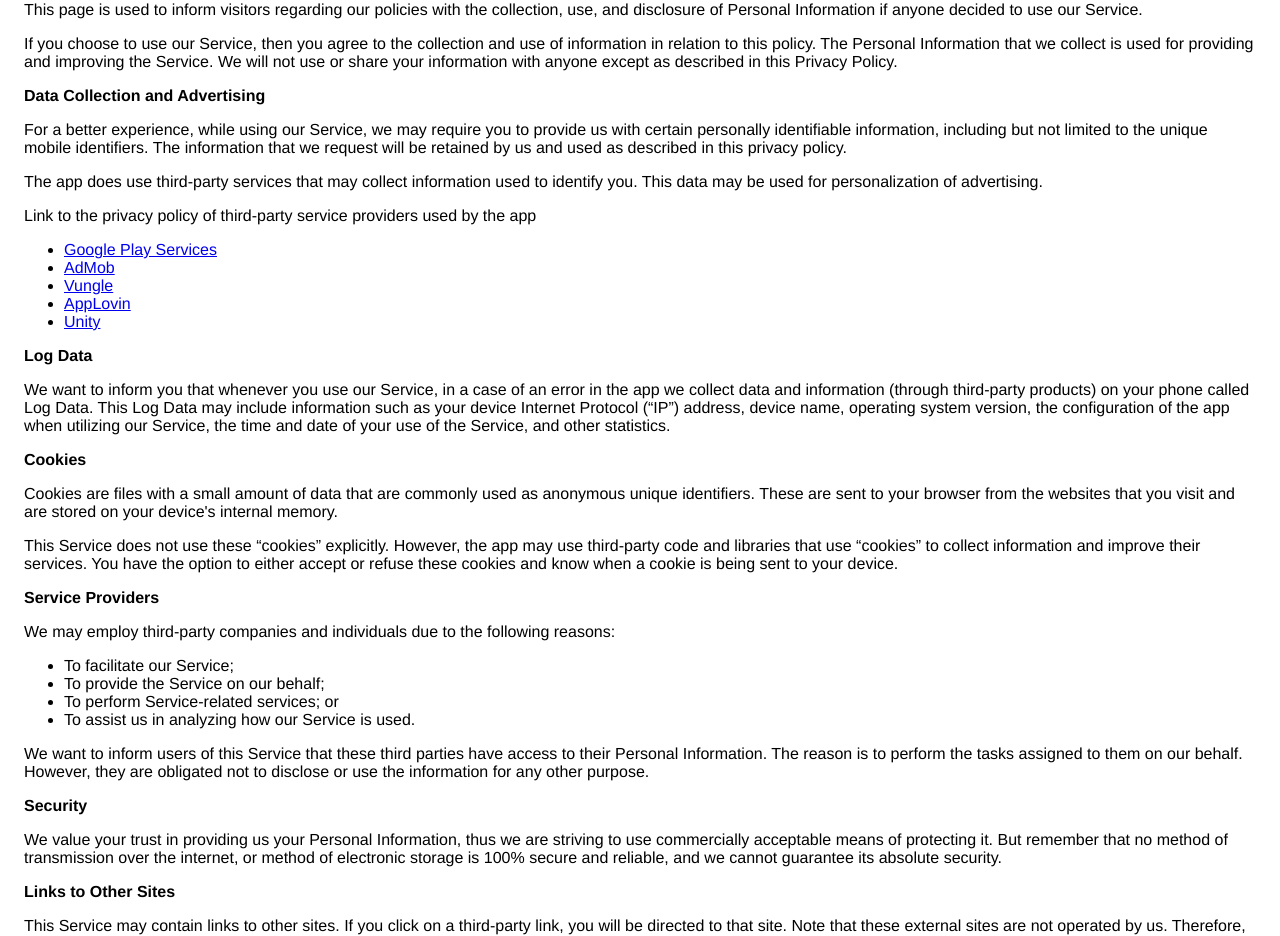
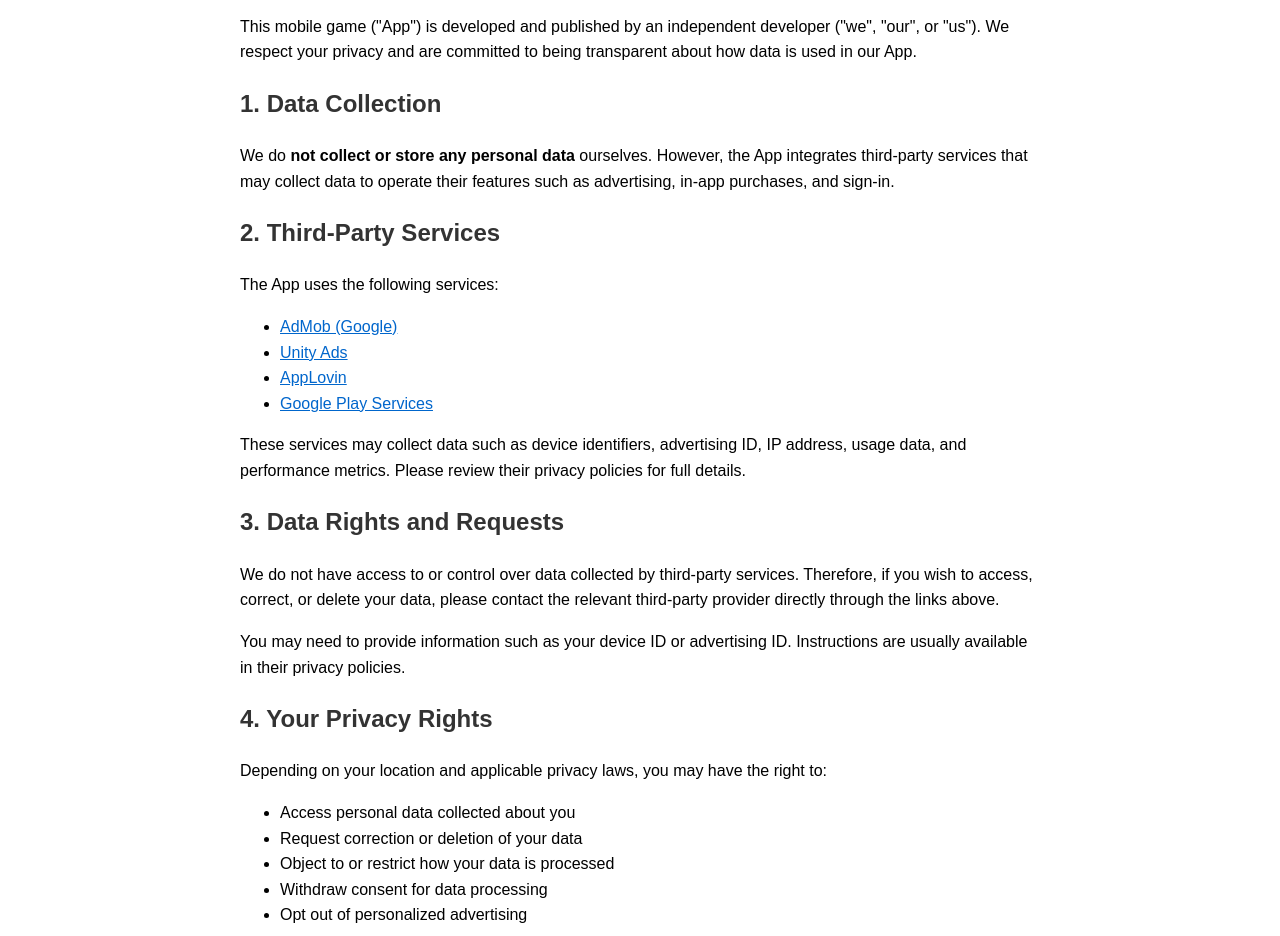
Before and after one commit to Alex2022UA/Alex2022UA.github.io, a plain HTML site: page index.html in a window 1280 px wide. Shown: the part 91-1027 px from the top of the page. Drawn offline with Linux system fonts and the light colour scheme.

Commit message:
Update Privacy Policy

```diff
--- a/index.html
+++ b/index.html
@@ -1,107 +1,71 @@
 <!DOCTYPE html>
-    <html>
+<html lang="en">
 <head>
-      <meta charset='utf-8'>
-      <meta name='viewport' content='width=device-width'>
+  <meta charset="UTF-8" />
+  <meta name="viewport" content="width=device-width, initial-scale=1.0" />
   <title>Privacy Policy</title>
-      <style> body { font-family: 'Helvetica Neue', Helvetica, Arial, sans-serif; padding:1em; } </style>
+  <style>
+    body {
+      font-family: sans-serif;
+      max-width: 800px;
+      margin: 2rem auto;
+      padding: 0 1rem;
+      line-height: 1.6;
+    }
+    h1, h2 {
+      color: #333;
+    }
+    a {
+      color: #0066cc;
+    }
+  </style>
 </head>
 <body>
-    <strong>Privacy Policy</strong> <p>
-                  We built this app as
-                  an Ad Supported app. This SERVICE is provided by
-                  Alex2022UA at no cost and is intended for use as
-                  is.
-                </p> <p>
-                  This page is used to inform visitors regarding our
-                  policies with the collection, use, and disclosure of Personal
-                  Information if anyone decided to use our Service.
-                </p> <p>
-                  If you choose to use our Service, then you agree to
-                  the collection and use of information in relation to this
-                  policy. The Personal Information that we collect is
-                  used for providing and improving the Service. We will not use or share your information with
-                  anyone except as described in this Privacy Policy.
-                </p> <p><strong>Data Collection and Advertising</strong></p> <p>
-                  For a better experience, while using our Service, we
-                  may require you to provide us with certain personally
-                  identifiable information, including but not limited to the unique mobile identifiers.
-				  The information that we request will be retained by us and used as described in this privacy policy.
-                </p> <div><p>
-                    The app does use third-party services that may collect
-                    information used to identify you. This data may be used for personalization of advertising.
-                  </p> <p>
-                    Link to the privacy policy of third-party service providers used
-                    by the app
-                  </p> <ul><li><a href="https://www.google.com/policies/privacy/" target="_blank" rel="noopener noreferrer">Google Play Services</a></li>
-				  <li><a href="https://support.google.com/admob/answer/6128543?hl=en" target="_blank" rel="noopener noreferrer">AdMob</a></li>
-				  <li><a href="https://vungle.com/privacy/" target="_blank" rel="noopener noreferrer">Vungle</a></li>
-				  <li><a href="https://www.applovin.com/privacy/" target="_blank" rel="noopener noreferrer">AppLovin</a></li>
-				  <li><a href="https://unity3d.com/legal/privacy-policy" target="_blank" rel="noopener noreferrer">Unity</a></li><!----><!----><!----><!----><!----><!----><!----><!----><!----><!----><!----><!----><!----><!----><!----><!----><!----><!----><!----><!----><!----><!----><!----><!----><!----><!----></ul></div> <p><strong>Log Data</strong></p> <p>
-                  We want to inform you that whenever you
-                  use our Service, in a case of an error in the app
-                  we collect data and information (through third-party
-                  products) on your phone called Log Data. This Log Data may
-                  include information such as your device Internet Protocol
-                  (“IP”) address, device name, operating system version, the
-                  configuration of the app when utilizing our Service,
-                  the time and date of your use of the Service, and other
-                  statistics.
-                </p> <p><strong>Cookies</strong></p> <p>
-                  Cookies are files with a small amount of data that are
-                  commonly used as anonymous unique identifiers. These are sent
-                  to your browser from the websites that you visit and are
-                  stored on your device's internal memory.
-                </p> <p>
-                  This Service does not use these “cookies” explicitly. However,
-                  the app may use third-party code and libraries that use
-                  “cookies” to collect information and improve their services.
-                  You have the option to either accept or refuse these cookies
-                  and know when a cookie is being sent to your device.
-                </p> <p><strong>Service Providers</strong></p> <p>
-                  We may employ third-party companies and
-                  individuals due to the following reasons:
-                </p> <ul><li>To facilitate our Service;</li> <li>To provide the Service on our behalf;</li> <li>To perform Service-related services; or</li> <li>To assist us in analyzing how our Service is used.</li></ul> <p>
-                  We want to inform users of this Service
-                  that these third parties have access to their Personal
-                  Information. The reason is to perform the tasks assigned to
-                  them on our behalf. However, they are obligated not to
-                  disclose or use the information for any other purpose.
-                </p> <p><strong>Security</strong></p> <p>
-                  We value your trust in providing us your
-                  Personal Information, thus we are striving to use commercially
-                  acceptable means of protecting it. But remember that no method
-                  of transmission over the internet, or method of electronic
-                  storage is 100% secure and reliable, and we cannot
-                  guarantee its absolute security.
-                </p> <p><strong>Links to Other Sites</strong></p> <p>
-                  This Service may contain links to other sites. If you click on
-                  a third-party link, you will be directed to that site. Note
-                  that these external sites are not operated by us.
-                  Therefore, we strongly advise you to review the
-                  Privacy Policy of these websites. We have
-                  no control over and assume no responsibility for the content,
-                  privacy policies, or practices of any third-party sites or
-                  services.
-                </p> <p><strong>Children’s Privacy</strong></p> <div><p>
-                    These Services do not address anyone under the age of 13.
-                    We do not knowingly collect personally
-                    identifiable information from children under 13 years of age. In the case
-                    we discover that a child under 13 has provided
-                    us with personal information, we immediately
-                    delete this from our servers. If you are a parent or guardian
-                    and you are aware that your child has provided us with
-                    personal information, please contact us so that
-                    we will be able to do the necessary actions.
-                  </p></div> <!----> <p><strong>Changes to This Privacy Policy</strong></p> <p>
-                  We may update our Privacy Policy from
-                  time to time. Thus, you are advised to review this page
-                  periodically for any changes. We will
-                  notify you of any changes by posting the new Privacy Policy on
-                  this page.
-                </p> <p>This policy is effective as of 2022-03-04</p> <p><strong>Contact Us</strong></p> <p>
-                  If you have any questions or suggestions about our
-                  Privacy Policy, you can contact us alex2022ua@gmail.com.
-                </p>
+  <h1>Privacy Policy</h1>
+
+  <p>This mobile game ("App") is developed and published by an independent developer ("we", "our", or "us"). We respect your privacy and are committed to being transparent about how data is used in our App.</p>
+
+  <h2>1. Data Collection</h2>
+  <p>We do <strong>not collect or store any personal data</strong> ourselves. However, the App integrates third-party services that may collect data to operate their features such as advertising, in-app purchases, and sign-in.</p>
+
+  <h2>2. Third-Party Services</h2>
+  <p>The App uses the following services:</p>
+  <ul>
+    <li><a href="https://policies.google.com/privacy" target="_blank">AdMob (Google)</a></li>
+    <li><a href="https://unity.com/legal/game-player-and-app-user-privacy-policy" target="_blank">Unity Ads</a></li>
+    <li><a href="https://www.applovin.com/privacy/" target="_blank">AppLovin</a></li>
+    <li><a href="https://policies.google.com/privacy" target="_blank">Google Play Services</a></li>
+  </ul>
+  <p>These services may collect data such as device identifiers, advertising ID, IP address, usage data, and performance metrics. Please review their privacy policies for full details.</p>
+
+  <h2>3. Data Rights and Requests</h2>
+  <p>We do not have access to or control over data collected by third-party services. Therefore, if you wish to access, correct, or delete your data, please contact the relevant third-party provider directly through the links above.</p>
+  <p>You may need to provide information such as your device ID or advertising ID. Instructions are usually available in their privacy policies.</p>
+
+ <h2>4. Your Privacy Rights</h2>
+<p>Depending on your location and applicable privacy laws, you may have the right to:</p>
+<ul>
+  <li>Access personal data collected about you</li>
+  <li>Request correction or deletion of your data</li>
+  <li>Object to or restrict how your data is processed</li>
+  <li>Withdraw consent for data processing</li>
+  <li>Opt out of personalized advertising</li>
+</ul>
+  <p>We do not sell personal data. Please refer to third-party policies for exercising your rights.</p>
+
+
+  <h2>5. Children's Privacy</h2>
+  <p>This App is not intended for children under the age of 13. We do not knowingly collect personal data from children. If you believe a child has provided data through the App, please contact us.</p>
+
+  <h2>6. International Transfers</h2>
+  <p>Third-party services may transfer and store data outside your country, including in the United States. Please review their privacy policies for more information.</p>
+
+  <h2>7. Changes to This Policy</h2>
+  <p>This policy may be updated from time to time. Changes will be posted on this page with the updated date above.</p>
+  <p>Effective date: June 11, 2025</p>
+
+  <h2>8. Contact</h2>
+  <p>If you have any questions about this Privacy Policy, you can contact us at: alex2022ua@gmail.com</p>
+
 </body>
 </html>
```
Also changed, not shown: index - Copy.html (added, +87 -0 lines), 1 other file. Lines whose indentation alone changed are shown as unchanged.
